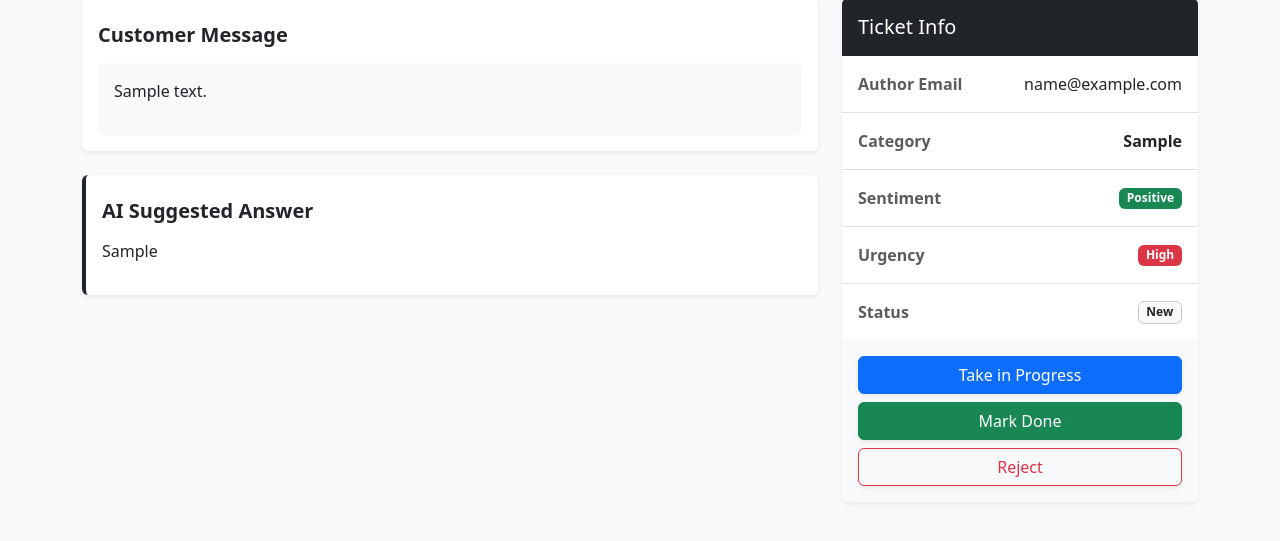
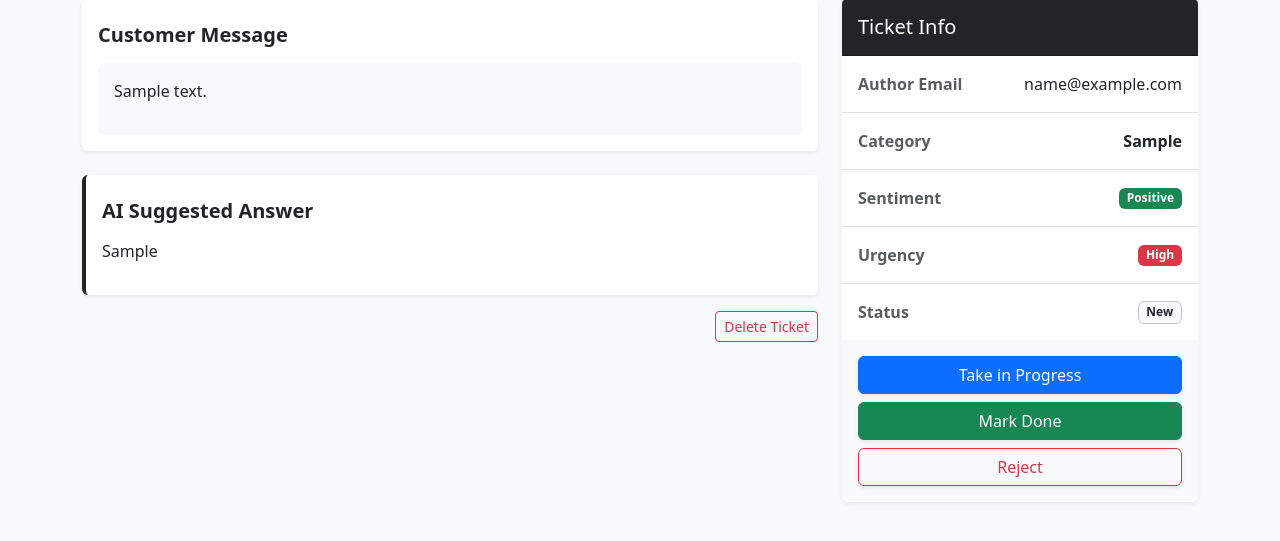
Before and after one commit to Hryhorenko-Yeluzaveta/ai-tickets-analyzer, a Django app: page /analyzer/ticket/1 in a window 1280 px wide. Shown: the part 175-716 px from the top of the page. Run offline with Django 5.2, Linux system fonts and the light colour scheme; tables that the repository leaves empty hold one stand-in row (values such as "Sample post").

Commit message:
Add Ticket deletion

```diff
--- a/analyzer/urls.py
+++ b/analyzer/urls.py
@@ -3,11 +3,12 @@ from django.urls import path, include
 from django.views.generic import TemplateView
 
 from analyzer import views
-from analyzer.views import TicketCreateView, TicketListView, TicketDetailView
+from analyzer.views import TicketCreateView, TicketListView, TicketDetailView, TicketDeleteView
 
 urlpatterns = [
     path('add-ticket', TicketCreateView.as_view(), name='add_ticket'),
     path('list-tickets', TicketListView.as_view(), name='list_tickets'),
     path('ticket/<int:pk>', TicketDetailView.as_view(), name='ticket'),
+    path('ticket/delete/<int:pk>', TicketDeleteView.as_view(), name='delete_ticket'),
     path('ticket/<int:ticket_id>/<str:new_status>', views.change_status, name='change_status'),
 ]
--- a/analyzer/views.py
+++ b/analyzer/views.py
@@ -6,7 +6,7 @@ from django.http import HttpResponseRedirect, HttpResponseBadRequest
 from django.shortcuts import render, get_object_or_404
 from django.urls import reverse_lazy, reverse
 from django.views.decorators.http import require_POST
-from django.views.generic import CreateView, ListView, DetailView
+from django.views.generic import CreateView, ListView, DetailView, DeleteView
 
 from analyzer.forms import TicketCreateForm
 from analyzer.models import Ticket
@@ -54,7 +54,6 @@ class TicketCreateView(CreateView):
 
         return HttpResponseRedirect(self.get_success_url())
 
-
 class TicketListView(ListView):
     template_name = 'tickets_list.html'
     model = Ticket
@@ -65,6 +64,10 @@ class TicketDetailView(DetailView):
     template_name = 'ticket_detail.html'
     model = Ticket
     context_object_name = 'ticket'
+
+class TicketDeleteView(DeleteView):
+    model = Ticket
+    success_url = reverse_lazy('list_tickets')
 
 @require_POST
 def change_status(request, ticket_id, new_status):
--- a/templates/ticket_detail.html
+++ b/templates/ticket_detail.html
@@ -26,7 +26,7 @@
                 </div>
             </div>
 
-            <div class="card border-0 shadow-sm border-start border-4 border-dark">
+            <div class="card border-0 shadow-sm border-start border-4 border-dark mb-3">
                 <div class="card-header bg-white border-bottom-0 pt-4 pb-0">
                     <h5 class="fw-bold mb-0">AI Suggested Answer</h5>
                 </div>
@@ -39,6 +39,15 @@
                         {% endif %}
                     </p>
                 </div>
+            </div>
+
+            <div class="d-flex justify-content-end">
+                <form action="{% url 'delete_ticket' pk=ticket.id %}" method="post" onsubmit="return confirm('Are you sure you want to permanently delete this ticket?');">
+                    {% csrf_token %}
+                    <button type="submit" class="btn btn-sm btn-outline-danger">
+                        Delete Ticket
+                    </button>
+                </form>
             </div>
 
         </div>
```
